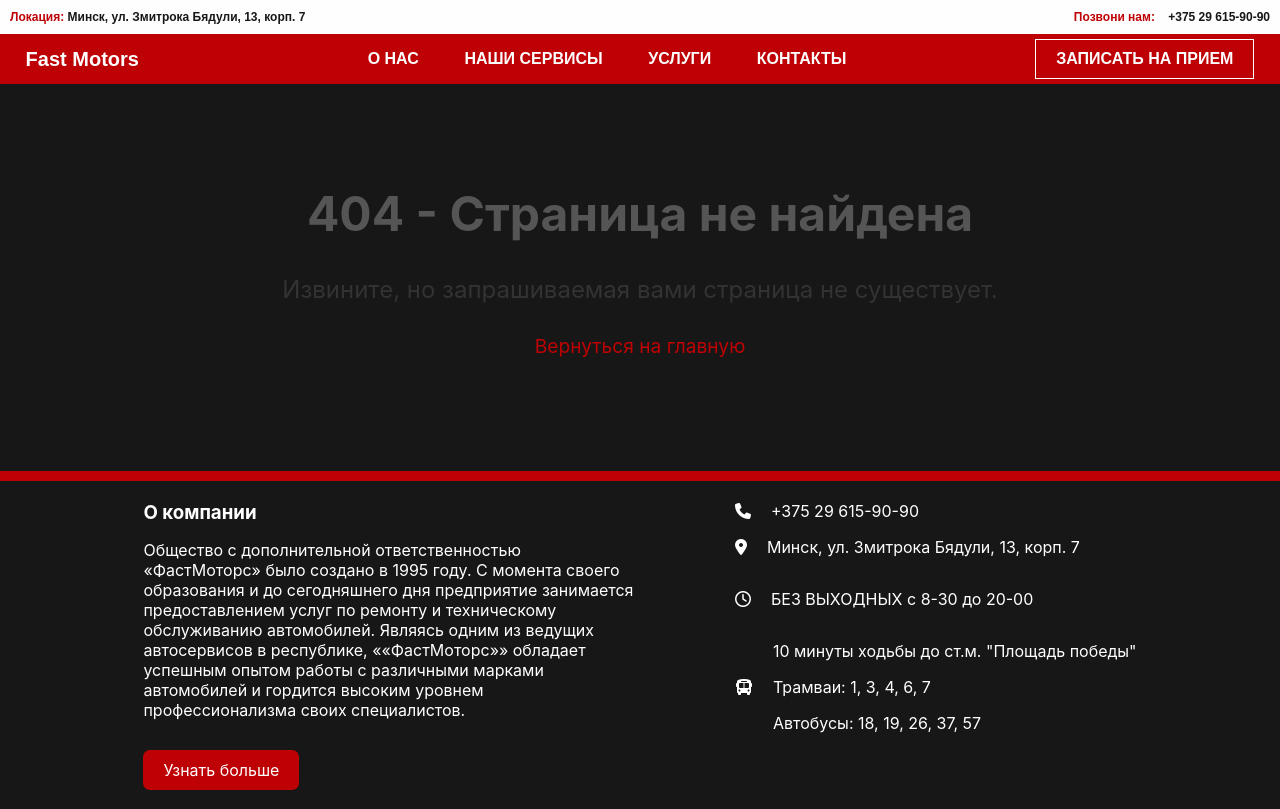
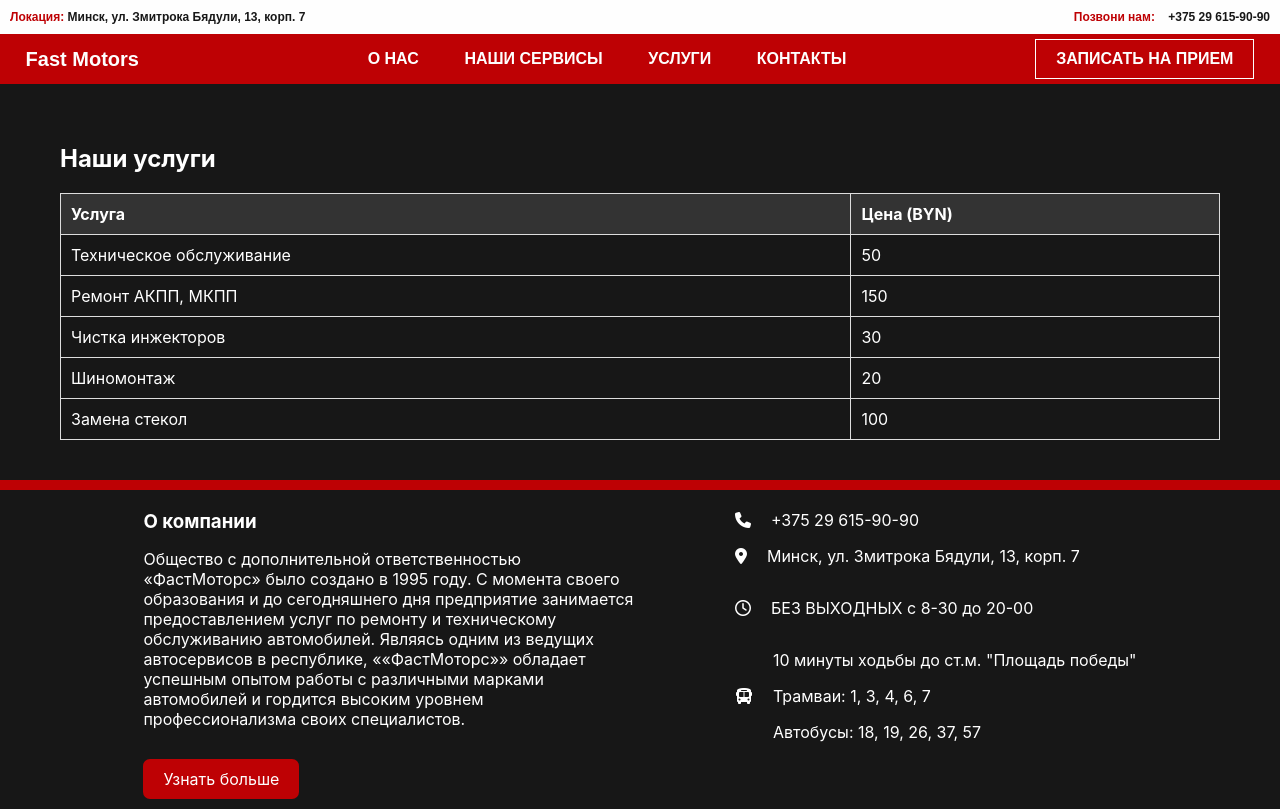
Before and after one commit to ifloky/autoservice, a React (Create React App) app in the folder client/: page /work-performed in a window 1280 px wide. Built offline with nearby package versions, Linux system fonts and the light colour scheme; no server answers.

Commit message:
feat: add work-performed

```diff
--- a/client/src/App.tsx
+++ b/client/src/App.tsx
@@ -9,6 +9,7 @@ import './App.css'
 import Footer from './components/Footer/Footer';
 import AppointmentList from './Pages/AppointmentList/AppointmentList';
 import About from './Pages/About/About';
+import { WorkPerformed } from './Pages/WorkPerformed/WorkPerformed';
 
 function App() {
   return (
@@ -22,6 +23,7 @@ function App() {
             <Route path="/articles/:id" element={<ArticleView />} />
             <Route path='/appointment' element={<AppointmentList />} />
             <Route path='/about' element={<About />} />
+            <Route path='/work-performed' element={<WorkPerformed />} />
             <Route path="*" element={<Page404View />} />
           </Routes>
         </main>
--- a/client/src/Pages/MainPage/MainPageView.tsx
+++ b/client/src/Pages/MainPage/MainPageView.tsx
@@ -55,66 +55,65 @@ const services = [
   "ЭВАКУАТОР"
 ]
 
-
 const priceLink = [
   {
     img: './img/price img/priceIcon1.svg',
     img2: './img/price img/priceIcon1-black.svg',
-    link: '/prices/servicework',
+    link: 'servicework',
     textLink: 'Общие работы'
   },
   {
     img: './img/price img/priceIcon2.svg',
     img2: './img/price img/priceIcon2-black.svg',
-    link: '/prices/frontsuspension',
+    link: 'frontsuspension',
     textLink: 'Передняя подвеска'
   },
   {
     img: './img/price img/priceIcon3.svg',
     img2: './img/price img/priceIcon3-black.svg',
-    link: '/prices/rearsuspension',
+    link: 'rearsuspension',
     textLink: 'Задняя подвеска'
   },
   {
     img: './img/price img/priceIcon4.svg',
     img2: './img/price img/priceIcon4-black.svg',
-    link: '/prices/break',
+    link: 'break',
     textLink: 'Тормозная система'
   },
   {
     img: './img/price img/priceIcon5.svg',
     img2: './img/price img/priceIcon5-black.svg',
-    link: '/prices/steering',
+    link: 'steering',
     textLink: 'Рулевое управление'
   },
   {
     img: './img/price img/priceIcon6.svg',
     img2: './img/price img/priceIcon6-black.svg',
-    link: '/prices/transmission',
+    link: 'transmission',
     textLink: 'Трансмиссия'
   },
   {
     img: './img/price img/priceIcon8.svg',
     img2: './img/price img/priceIcon8-black.svg',
-    link: '/prices/engine',
+    link: 'engine',
     textLink: 'Двигатель'
   },
   {
     img: './img/price img/priceIcon9.svg',
     img2: './img/price img/priceIcon9-black.svg',
-    link: '/prices/electric',
+    link: 'electric',
     textLink: 'Электрика'
   },
   {
     img: './img/price img/priceIcon10.svg',
     img2: './img/price img/priceIcon10-black.svg',
-    link: '/prices/coolantsystem',
+    link: 'coolantsystem',
     textLink: 'Система охлаждения'
   },
   {
     img: './img/price img/priceIcon11.svg',
     img2: './img/price img/priceIcon11-black.svg',
-    link: '/prices/oilsystem',
+    link: 'oilsystem',
     textLink: 'Маслянная система'
   },
 ]
@@ -243,7 +242,7 @@ const MainPageView: React.FC = () => {
         <div className='prices'>
           {priceLink.map((priceItem, index) => (
             <Link
-              to={priceItem.link}
+              to={`work-performed#` + priceItem.link}
               className='price-item'
               key={index}
               onMouseEnter={() => setHoverIndex(index)}
--- /dev/null
+++ b/client/src/Pages/WorkPerformed/WorkPerformed.tsx
@@ -0,0 +1,71 @@
+import React, { useEffect, useState } from 'react';
+import './work-performed.css';
+import { Spinner } from '../../components/Spinner/Spinner';
+
+interface Service {
+  name: string;
+  price: number;
+}
+
+const defaultServices: Service[] = [
+  { name: 'Техническое обслуживание', price: 50 },
+  { name: 'Ремонт АКПП, МКПП', price: 150 },
+  { name: 'Чистка инжекторов', price: 30 },
+  { name: 'Шиномонтаж', price: 20 },
+  { name: 'Замена стекол', price: 100 },
+];
+
+export const WorkPerformed: React.FC = () => {
+  const [services, setServices] = useState<Service[]>(defaultServices);
+  const [loading, setLoading] = useState(true);
+
+  useEffect(() => {
+    const fetchServices = async () => {
+      try {
+        const response = await fetch('https://your-api-endpoint.com/services');
+        if (!response.ok) {
+          throw new Error('Failed to fetch services');
+        }
+        const data: Service[] = await response.json();
+        setServices(data);
+      } catch (err) {
+        console.error('Error fetching services:', err);
+        setServices(defaultServices);
+      } finally {
+        setLoading(false);
+      }
+    };
+
+    fetchServices();
+  }, []);
+
+  return (
+    <div className="price-list-container">
+      {loading ? (
+        <Spinner />
+      ) : (
+        <main className="main-price-list">
+          <section id="price-list">
+            <h2>Наши услуги</h2>
+            <table>
+              <thead>
+                <tr>
+                  <th>Услуга</th>
+                  <th>Цена (BYN)</th>
+                </tr>
+              </thead>
+              <tbody>
+                {services.map((service, index) => (
+                  <tr key={index}>
+                    <td>{service.name}</td>
+                    <td>{service.price}</td>
+                  </tr>
+                ))}
+              </tbody>
+            </table>
+          </section>
+        </main>
+      )}
+    </div>
+  );
+};
--- /dev/null
+++ b/client/src/Pages/WorkPerformed/work-performed.css
@@ -0,0 +1,42 @@
+
+.price-list-container {
+    max-width: 1200px;
+    margin: 0 auto;
+    padding: 0 20px;
+}
+
+.main-price-list {
+    padding: 20px;
+    margin-top: 20px;
+}
+
+#price-list {
+    margin: 20px 0;
+}
+
+#price-list h2 {
+    margin-bottom: 20px;
+}
+
+#price-list table {
+    width: 100%;
+    border-collapse: collapse;
+}
+
+#price-list th, #price-list td {
+    padding: 10px;
+    border: 1px solid #ddd;
+    text-align: left;
+}
+
+#price-list th {
+    background: #333;
+    color: #fff;
+}
+
+@media (max-width: 768px) {
+    header nav ul li {
+        display: block;
+        margin: 5px 0;
+    }
+}
--- /dev/null
+++ b/client/src/components/Spinner/Spinner.tsx
@@ -0,0 +1,9 @@
+import './spinner.css'
+
+export const Spinner = () => {
+  return (
+    <div className="spinner-container">
+      <div className="spinner"></div>
+    </div>
+  )
+}
--- /dev/null
+++ b/client/src/components/Spinner/spinner.css
@@ -0,0 +1,25 @@
+.spinner-container {
+  display: flex;
+  justify-content: center;
+  align-items: center;
+  height: 400px;
+}
+
+.spinner {
+  border: 3px solid var(--text-color);
+  border-top: 3px solid var(--dark-gray);
+  border-right: 3px solid var(--dark-gray);
+  border-radius: 50%;
+  width: 30px;
+  height: 30px;
+  animation: spin 1s linear infinite;
+}
+
+@keyframes spin {
+  0% {
+    transform: rotate(0deg);
+  }
+  100% {
+    transform: rotate(360deg);
+  }
+}
```
